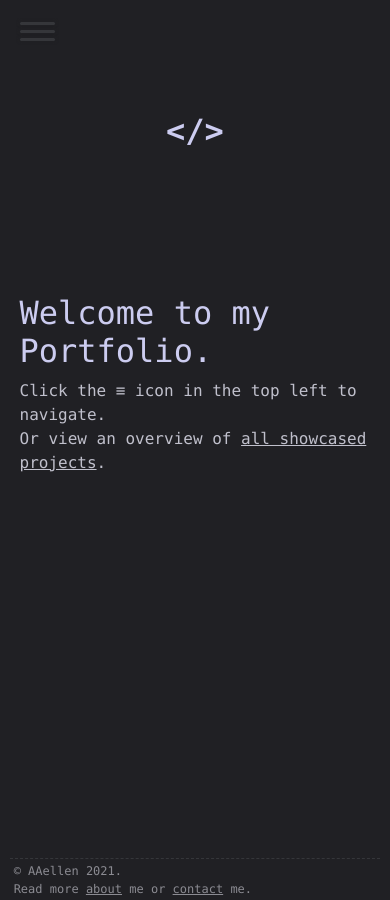
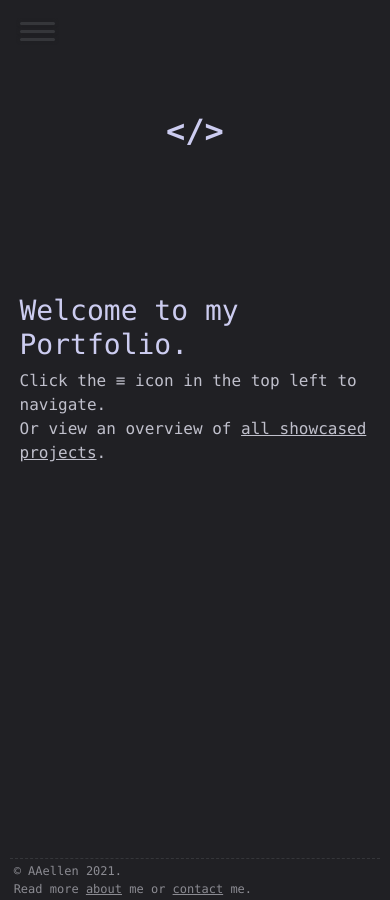
Before and after one commit to AAellen/AAellen.github.io, a Jekyll site: the page built from index.html, in a window 390 px wide. Built offline with Jekyll 4.4.1, drawn with Linux system fonts in a browser that asks for light colours; nearby versions of some CDN libraries.

Commit message:
Decrease heading font sizes on smaller screens

```diff
--- a/css/main.css
+++ b/css/main.css
@@ -304,6 +304,18 @@
     padding-right: 0;
   }
   h1{
-    font-size: 32px;
+    font-size: 2rem;
+  }
+  h2{
+    font-size: 1.75rem;
+  }
+  h3{
+    font-size: 1.5rem;
+  }
+  h4{
+    font-size: 1.25rem;
+  }
+  h5{
+    font-size: 1rem;
   }
 }
```
